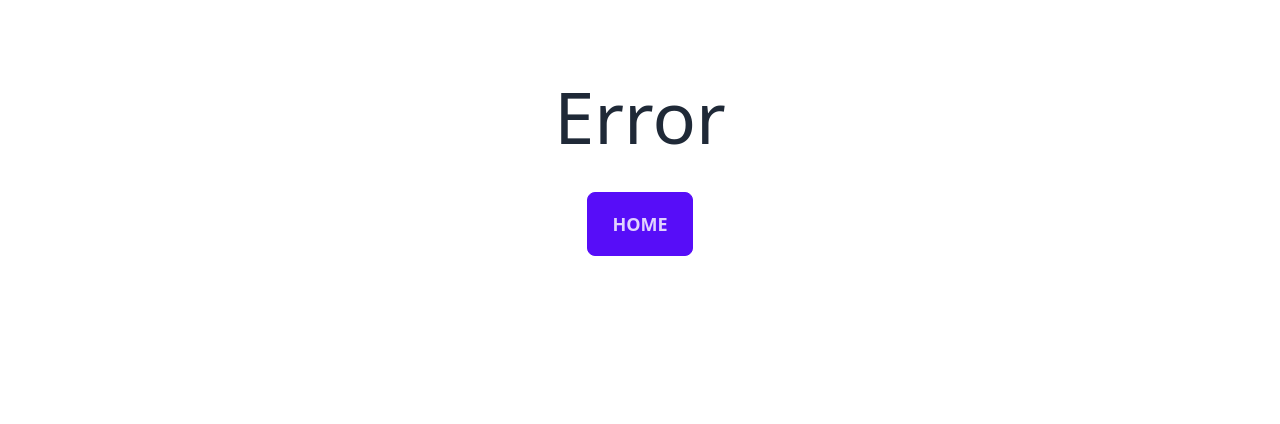
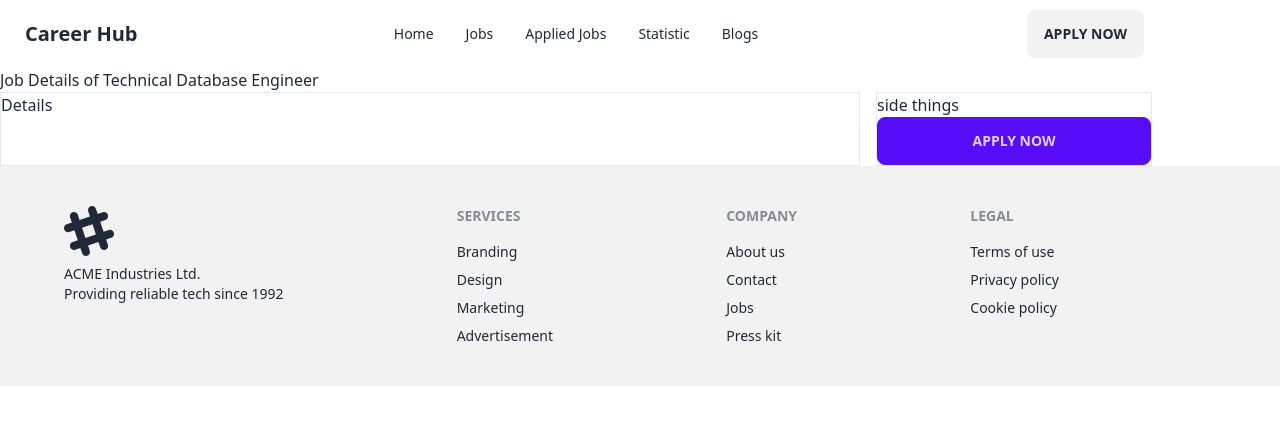
Before and after one commit to habib33-3/career-hub-react, a React (Vite) app: page /job/1 in a window 1280 px wide. Before the commit this address had no page. Shown: the top 424 px of the page. Built offline with nearby package versions, Linux system fonts and the light colour scheme.

Commit message:
details layout

```diff
--- a/package.json
+++ b/package.json
@@ -10,6 +10,7 @@
     "preview": "vite preview"
   },
   "dependencies": {
+    "prop-types": "^15.8.1",
     "react": "^18.2.0",
     "react-dom": "^18.2.0",
     "react-icons": "^4.11.0",
--- a/src/components/Job/Job.jsx
+++ b/src/components/Job/Job.jsx
@@ -1,5 +1,7 @@
 import { MdLocationOn } from "react-icons/md";
 import { AiOutlineDollar } from "react-icons/ai";
+import PropTypes from "prop-types";
+import { Link } from "react-router-dom";
 
 const Job = ({ job }) => {
   const {
@@ -10,6 +12,7 @@ const Job = ({ job }) => {
     location,
     job_type,
     salary,
+    id,
   } = job;
   return (
     <div>
@@ -21,7 +24,7 @@ const Job = ({ job }) => {
           />
         </figure>
         <div className="card-body">
-          <h2 className="card-title">{job_type}</h2>
+          <h2 className="card-title">{job_title}</h2>
           <p>{company_name}</p>
 
           <div className="space-x-4">
@@ -45,7 +48,9 @@ const Job = ({ job }) => {
           </div>
 
           <div className="card-actions ">
-            <button className="btn btn-primary">View Details</button>
+            <Link to={`/job/${id}`}>
+              <button className="btn btn-primary">View Details</button>
+            </Link>
           </div>
         </div>
       </div>
@@ -53,4 +58,7 @@ const Job = ({ job }) => {
   );
 };
 
+Job.propTypes = {
+  job: PropTypes.object,
+};
 export default Job;
--- /dev/null
+++ b/src/components/JobDetails/JobDetails.jsx
@@ -0,0 +1,27 @@
+import { useLoaderData, useParams } from "react-router-dom";
+
+const JobDetails = () => {
+  const jobs = useLoaderData();
+  const { id } = useParams();
+
+  const job = jobs.find((job) => job.id == id);
+  console.log(job);
+  const { job_title } = job;
+
+  return (
+    <div>
+      <h2>Job Details of {job_title}</h2>
+      <div className="grid gap-4 md:grid-cols-4">
+        <div className="border md:col-span-3">
+          <h2>Details</h2>
+        </div>
+        <div className="border">
+          <h2>side things</h2>
+          <button className="btn btn-primary w-full">Apply Now</button>
+        </div>
+      </div>
+    </div>
+  );
+};
+
+export default JobDetails;
--- a/src/components/Root/Root.jsx
+++ b/src/components/Root/Root.jsx
@@ -1,6 +1,6 @@
 import { Outlet } from "react-router-dom";
 import Footer from "../Footer/Footer";
-import Header from "../../Header/Header";
+import Header from "../Header/Header";
 
 const Root = () => {
   return (
--- a/src/main.jsx
+++ b/src/main.jsx
@@ -6,6 +6,7 @@ import Root from "./components/Root/Root";
 import Home from "./components/Home/Home";
 import AppliedJobs from "./components/AppliedJobs/AppliedJobs";
 import ErrorPage from "./components/ErrorPage/ErrorPage";
+import JobDetails from "./components/JobDetails/JobDetails";
 
 const router = createBrowserRouter([
   {
@@ -17,9 +18,16 @@ const router = createBrowserRouter([
         path: "/",
         element: <Home />,
       },
+
       {
         path: "/applied",
         element: <AppliedJobs />,
+      },
+
+      {
+        path: "/job/:id",
+        element: <JobDetails />,
+        loader: () => fetch("../data/jobs.json"),
       },
     ],
   },
```
Also changed, not shown: src/components/Header/Header.jsx (renamed from src/Header/Header.jsx), 1 other file (tests, documents, lock files or other folders).
